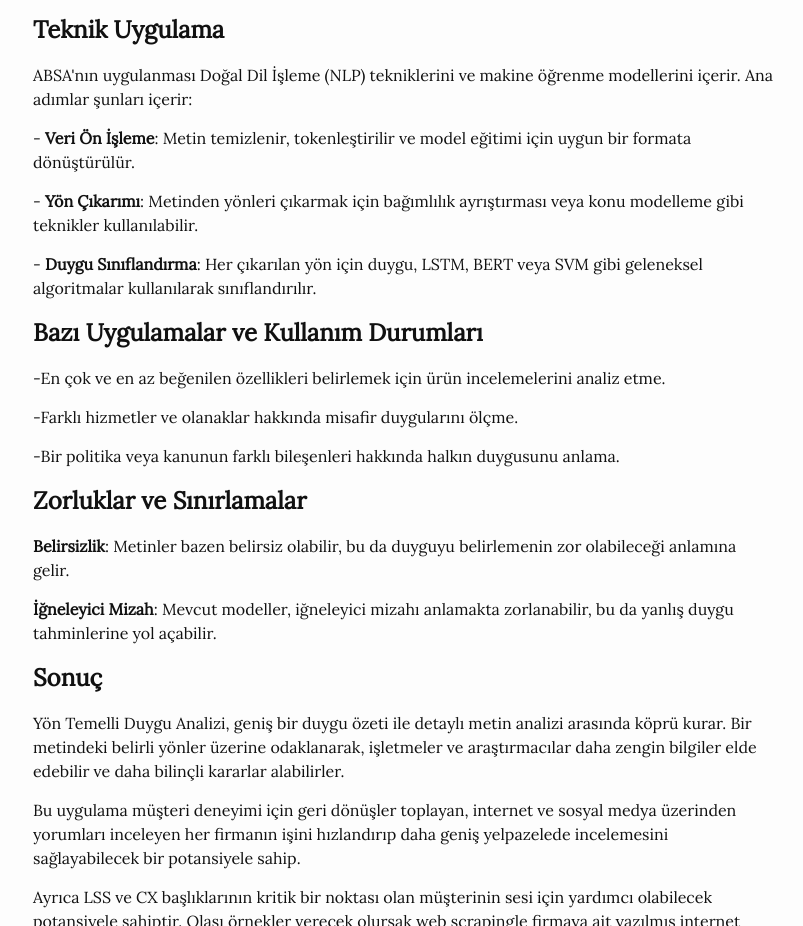
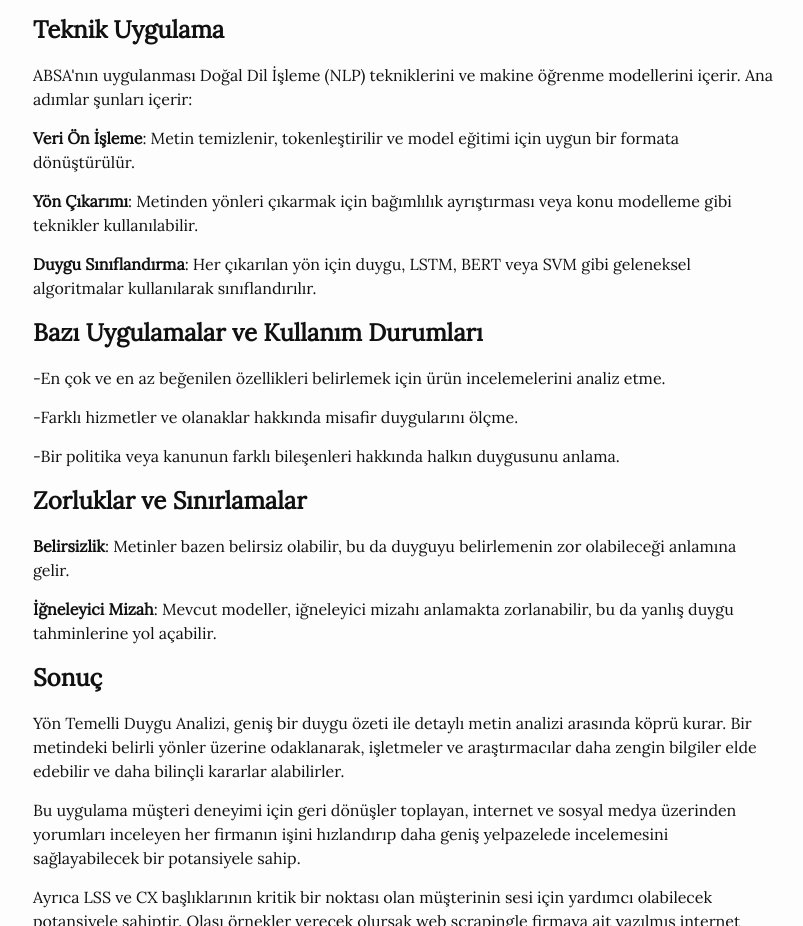
Before and after one commit to EmreToktay/EmreToktay.github.io, a plain HTML site: page Blog Posts/htda.html in a window 1280 px wide. Shown: the part 791-1717 px from the top of the page, without its empty margins (237-1040 px from the left). Drawn offline with nearby package versions, Linux system fonts and the light colour scheme; a script that the page names is missing.

Commit message:
Update htda.html

```diff
--- a/Blog Posts/htda.html
+++ b/Blog Posts/htda.html
@@ -90,9 +90,9 @@
         <p><h1><b>Teknik Uygulama</b></h1></p>
         <p>ABSA'nın uygulanması Doğal Dil İşleme (NLP) tekniklerini ve makine öğrenme modellerini içerir. Ana adımlar şunları içerir:</p>
 
-        <p>- <b>Veri Ön İşleme</b>: Metin temizlenir, tokenleştirilir ve model eğitimi için uygun bir formata dönüştürülür.</p>
-        <p>- <b>Yön Çıkarımı</b>: Metinden yönleri çıkarmak için bağımlılık ayrıştırması veya konu modelleme gibi teknikler kullanılabilir.</p>
-        <p>- <b>Duygu Sınıflandırma</b>: Her çıkarılan yön için duygu, LSTM, BERT veya SVM gibi geleneksel algoritmalar kullanılarak sınıflandırılır.</p>
+        <p> <b>Veri Ön İşleme</b>: Metin temizlenir, tokenleştirilir ve model eğitimi için uygun bir formata dönüştürülür.</p>
+        <p> <b>Yön Çıkarımı</b>: Metinden yönleri çıkarmak için bağımlılık ayrıştırması veya konu modelleme gibi teknikler kullanılabilir.</p>
+        <p> <b>Duygu Sınıflandırma</b>: Her çıkarılan yön için duygu, LSTM, BERT veya SVM gibi geleneksel algoritmalar kullanılarak sınıflandırılır.</p>
 
         <p><h1><b>Bazı Uygulamalar ve Kullanım Durumları</b></h1></p>
         <p>-En çok ve en az beğenilen özellikleri belirlemek için ürün incelemelerini analiz etme.</p>
```
